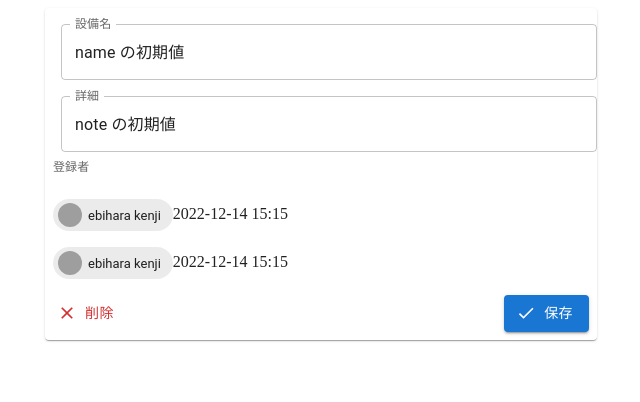
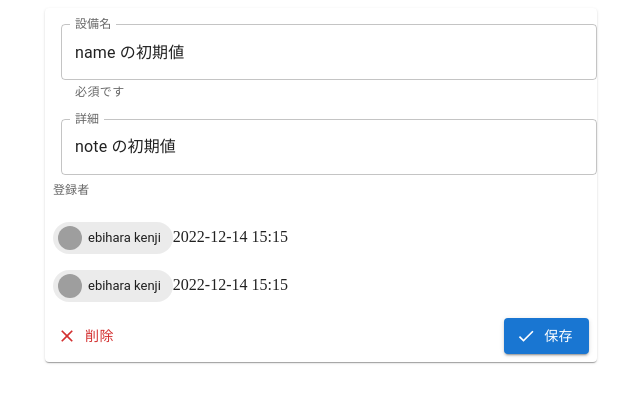
Before and after one commit to canopus-m-satoshi/react-typescript-app, a React app: page / in a window 1280 px wide. Shown: the top 402 px of the page, without its empty margins (319-959 px from the left). Built offline with nearby package versions, Linux system fonts and the light colour scheme; grey boxes are pictures that could not be loaded.

Commit message:
added react-hook-form

```diff
--- a/package.json
+++ b/package.json
@@ -19,6 +19,7 @@
     "eslint-plugin-prettier": "^4.2.1",
     "react": "^18.2.0",
     "react-dom": "^18.2.0",
+    "react-hook-form": "^7.41.0",
     "react-router-dom": "^6.4.5",
     "styled-components": "^5.3.6"
   },
--- a/src/components/Facility.tsx
+++ b/src/components/Facility.tsx
@@ -12,7 +12,8 @@ import {
 } from '@mui/material';
 import { styled } from '@mui/material/styles';
 import dayjs from 'dayjs';
-import React, { ChangeEvent, useCallback, useState } from 'react';
+import React, { useState } from 'react';
+import { Controller, useForm } from 'react-hook-form';
 
 import { IFacility } from '../models/IFacility';
 
@@ -36,50 +37,41 @@ const initFacility: IFacility = {
   },
 };
 
-const RootContainer = styled(Container)(({ theme }) => ({
-  '& .MuiTextField-root': {
-    margin: theme.spacing(1),
-  },
-}));
-
-const PpaperForm = styled(Paper)(({ theme }) => ({
-  padding: theme.spacing(1),
-}));
-
-const CancelButton = styled(Button)(({ theme }) => ({
-  color: theme.palette.error.main,
-}));
-
-const SaveButton = styled(Button)(() => ({
-  textAlign: 'right',
-}));
-
 const Facility: React.FC = () => {
   const [facility, setFacility] = useState(initFacility);
   const { system } = initFacility;
-
-  const onNameChange = useCallback(
-    (e: ChangeEvent<HTMLInputElement>) => {
-      const newFacility: IFacility = {
-        ...facility,
-        name: e.target.value,
-      };
-
-      setFacility(newFacility);
-    },
-    [facility],
-  );
+  const {
+    control,
+    formState: { errors },
+  } = useForm({
+    defaultValues: initFacility,
+    mode: 'onBlur',
+  });
 
   return (
     <RootContainer maxWidth="sm">
       <PpaperForm>
-        <TextField
-          label="設備名"
-          fullWidth
-          value={facility.name}
-          onChange={onNameChange}
+        <Controller
+          control={control}
+          name="name"
+          rules={{ required: true }}
+          render={({ field }) => (
+            <TextField
+              {...field}
+              label="設備名"
+              fullWidth
+              error={errors.name !== undefined}
+              helperText={errors ? '必須です' : ''}
+            />
+          )}
         />
-        <TextField label="詳細" fullWidth multiline value={facility.note} />
+        <Controller
+          control={control}
+          name="note"
+          render={({ field }) => (
+            <TextField {...field} label="詳細" fullWidth multiline />
+          )}
+        />
         <InputLabel shrink>登録者</InputLabel>
         <p>
           <Chip
@@ -115,3 +107,21 @@ const Facility: React.FC = () => {
   );
 };
 export default Facility;
+
+const RootContainer = styled(Container)(({ theme }) => ({
+  '& .MuiTextField-root': {
+    margin: theme.spacing(1),
+  },
+}));
+
+const PpaperForm = styled(Paper)(({ theme }) => ({
+  padding: theme.spacing(1),
+}));
+
+const CancelButton = styled(Button)(({ theme }) => ({
+  color: theme.palette.error.main,
+}));
+
+const SaveButton = styled(Button)(() => ({
+  textAlign: 'right',
+}));
```
Also changed, not shown: 1 other file (tests, documents, lock files or other folders).
